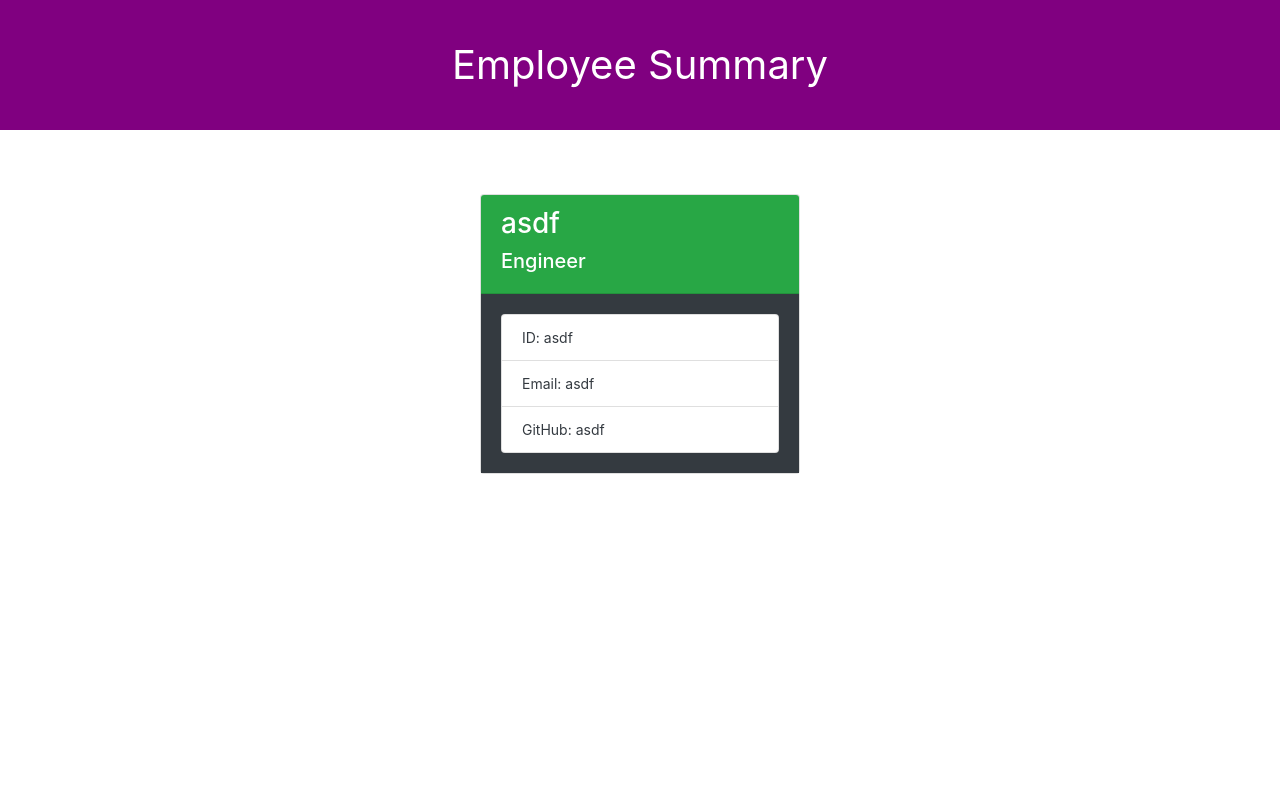
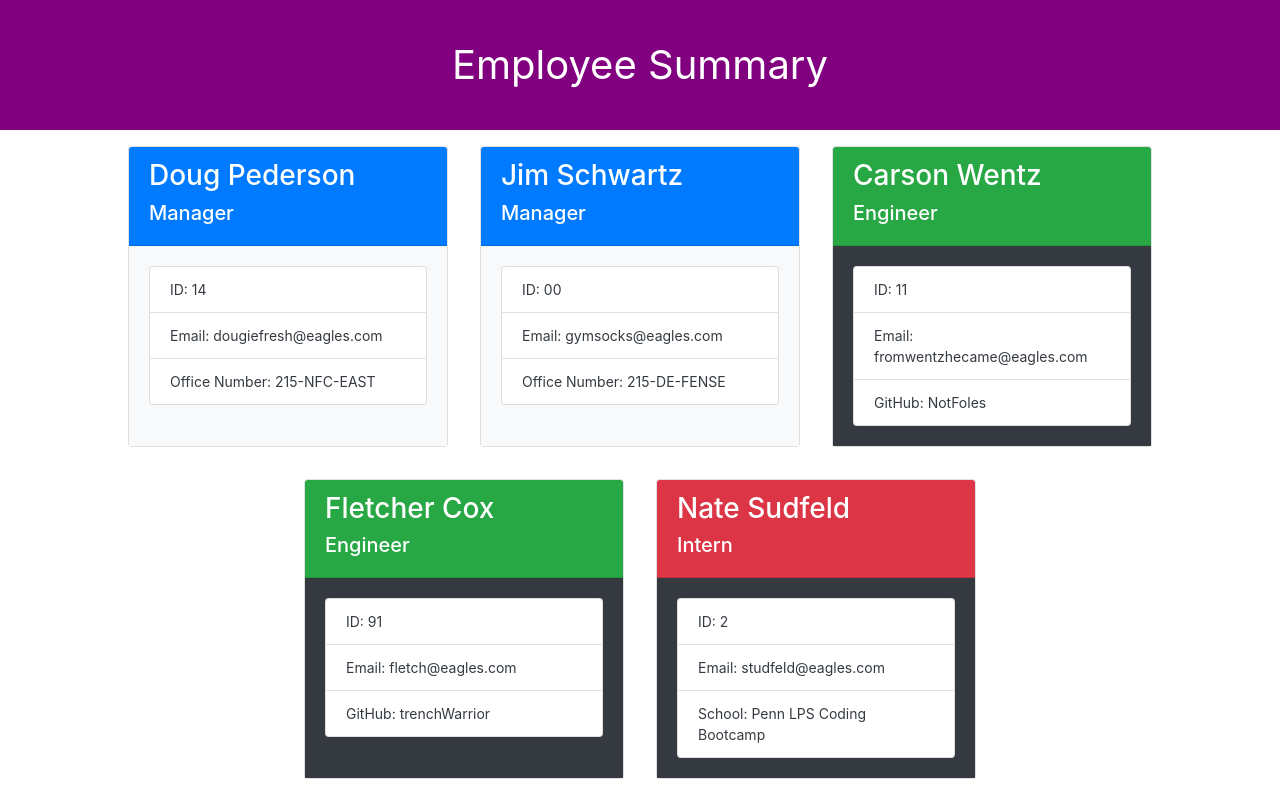
Before and after one commit to brianp22/10_Template_Enginer_Employee-Summary, a website: page output/employee_summary.html in a window 1280 px wide. Drawn offline with nearby package versions, Linux system fonts and the light colour scheme.

Commit message:
updated readme

```diff
--- a/output/employee_summary.html
+++ b/output/employee_summary.html
@@ -12,27 +12,79 @@
         <div class="row" style="background-color: purple; height: 130px;">
             <p class="mx-auto my-auto" style="font-size: 40px; color: #ffffff;">Employee Summary</p>
         </div>
-        <div class="row mt-5">
-            <div class="col-md-2"></div>
-            <div class="col-md-8">
+        <div class="row">
+            <div class="col-md-1"></div>
+            <div class="col-md-10">
                 <div class="row justify-content-center">
 
 <div class="card m-3 " style="width: 20rem;">
+    <div class="card-header text-white bg-primary">
+        <h3>Doug Pederson</h3>
+        <h5>Manager</h5>
+    </div>
+    <div class="card-body bg-light text-dark">
+        <ul class="list-group">
+            <li class="list-group-item" style="font-size: 14px;">ID: 14</li>
+            <li class="list-group-item" style="font-size: 14px;">Email: dougiefresh@eagles.com</li>
+            <li class="list-group-item" style="font-size: 14px;">Office Number: 215-NFC-EAST</li>
+        </ul>
+    </div>
+</div>
+<div class="card m-3 " style="width: 20rem;">
+    <div class="card-header text-white bg-primary">
+        <h3>Jim Schwartz</h3>
+        <h5>Manager</h5>
+    </div>
+    <div class="card-body bg-light text-dark">
+        <ul class="list-group">
+            <li class="list-group-item" style="font-size: 14px;">ID: 00</li>
+            <li class="list-group-item" style="font-size: 14px;">Email: gymsocks@eagles.com</li>
+            <li class="list-group-item" style="font-size: 14px;">Office Number: 215-DE-FENSE</li>
+        </ul>
+    </div>
+</div>
+<div class="card m-3 " style="width: 20rem;">
     <div class="card-header text-white bg-success">
-        <h3>asdf</h3>
+        <h3>Carson Wentz</h3>
         <h5>Engineer</h5>
     </div>
     <div class="card-body bg-dark text-dark">
         <ul class="list-group">
-            <li class="list-group-item" style="font-size: 14px;">ID: asdf</li>
-            <li class="list-group-item" style="font-size: 14px;">Email: asdf</li>
-            <li class="list-group-item" style="font-size: 14px;">GitHub: asdf</li>
+            <li class="list-group-item" style="font-size: 14px;">ID: 11</li>
+            <li class="list-group-item" style="font-size: 14px;">Email: fromwentzhecame@eagles.com</li>
+            <li class="list-group-item" style="font-size: 14px;">GitHub: NotFoles</li>
+        </ul>
+    </div>
+</div>
+<div class="card m-3 " style="width: 20rem;">
+    <div class="card-header text-white bg-success">
+        <h3>Fletcher Cox</h3>
+        <h5>Engineer</h5>
+    </div>
+    <div class="card-body bg-dark text-dark">
+        <ul class="list-group">
+            <li class="list-group-item" style="font-size: 14px;">ID: 91</li>
+            <li class="list-group-item" style="font-size: 14px;">Email: fletch@eagles.com</li>
+            <li class="list-group-item" style="font-size: 14px;">GitHub: trenchWarrior</li>
+        </ul>
+    </div>
+</div>
+<div class="card m-3 " style="width: 20rem;">
+    <div class="card-header text-white bg-danger">
+        <h3>Nate Sudfeld</h3>
+        <h5>Intern</h5>
+    </div>
+    <div class="card-body bg-dark text-dark">
+        <ul class="list-group">
+            <li class="list-group-item" style="font-size: 14px;">ID: 2</li>
+            <li class="list-group-item" style="font-size: 14px;">Email: studfeld@eagles.com</li>
+            <li class="list-group-item" style="font-size: 14px;">School: Penn LPS Coding Bootcamp</li>
         </ul>
     </div>
 </div>
                 </div>
             </div>
-            <div class="col-md-2"></div>
+            <div class="col-md-1"></div>
         </div>
     </div>
 </body>
```
Also changed, not shown: Assets/employee_summary.png (added), README.md.
